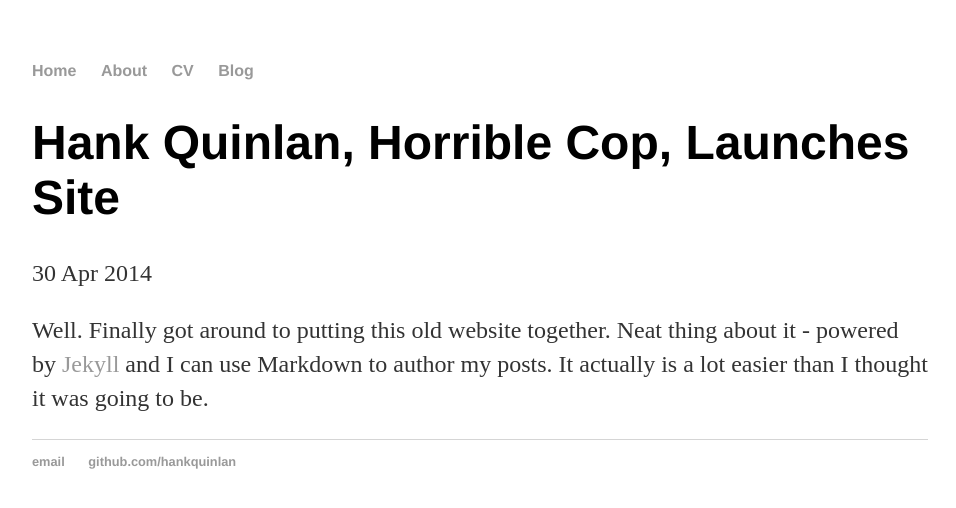
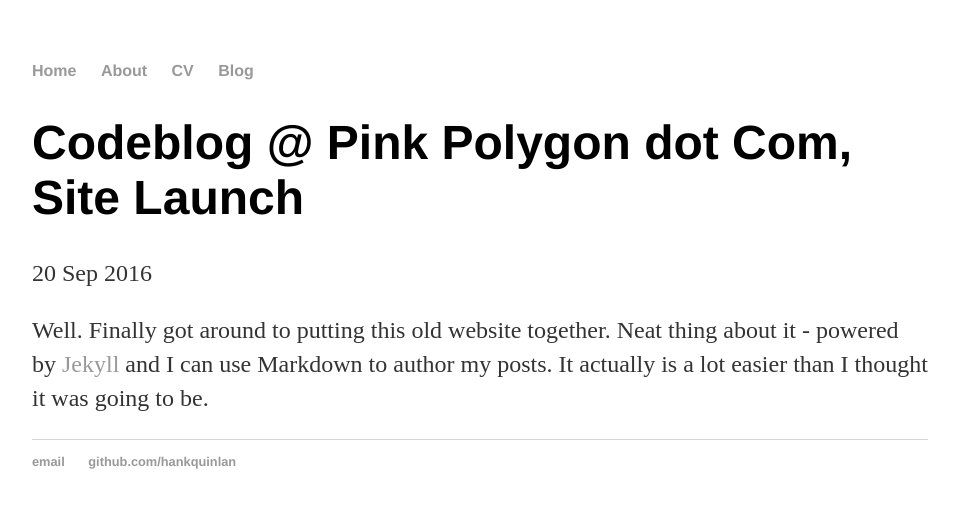
Before and after one commit to xpat/xpat.github.io, a Jekyll site: the page built from _posts/2014-09-20-codeblog-site-launched.md, in a window 1280 px wide. Shown: the top 508 px of the page, without its empty margins (160-1116 px from the left). Built offline with Jekyll 4.4.1, drawn with Linux system fonts in a browser that asks for light colours.

Commit message:
Update and rename 2014-04-30-hank-quinlan-site-launched.md to 2014-09-20-codeblog-site-launched.md

```diff
--- a/_posts/2014-04-30-hank-quinlan-site-launched.md
+++ b/_posts/2014-09-20-codeblog-site-launched.md
@@ -1,7 +1,7 @@
 ---
 layout: post
-title: "Hank Quinlan, Horrible Cop, Launches Site"
-date: 2014-04-30
+title: "Codeblog @ Pink Polygon dot Com, Site Launch"
+date: 2016-09-20
 ---
 
 Well. Finally got around to putting this old website together. Neat thing about it - powered by [Jekyll](http://jekyllrb.com) and I can use Markdown to author my posts. It actually is a lot easier than I thought it was going to be.
```
